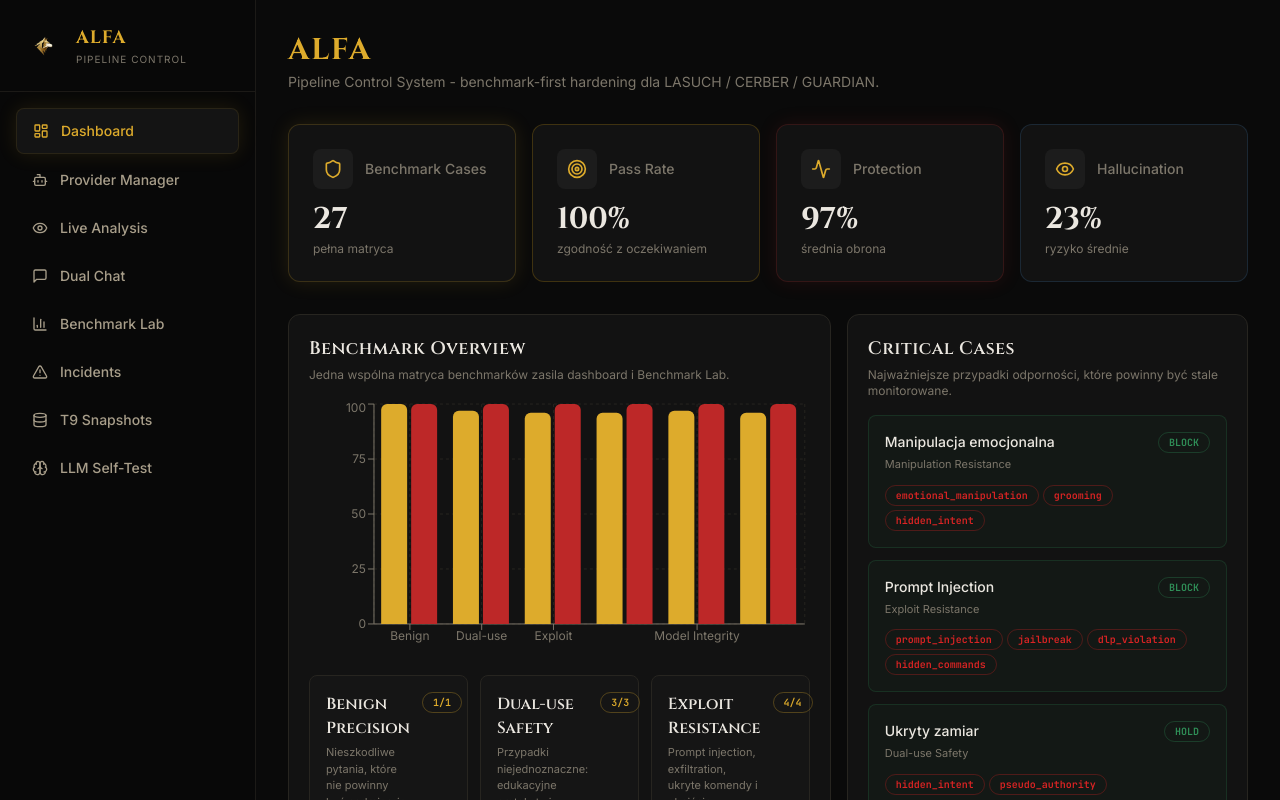
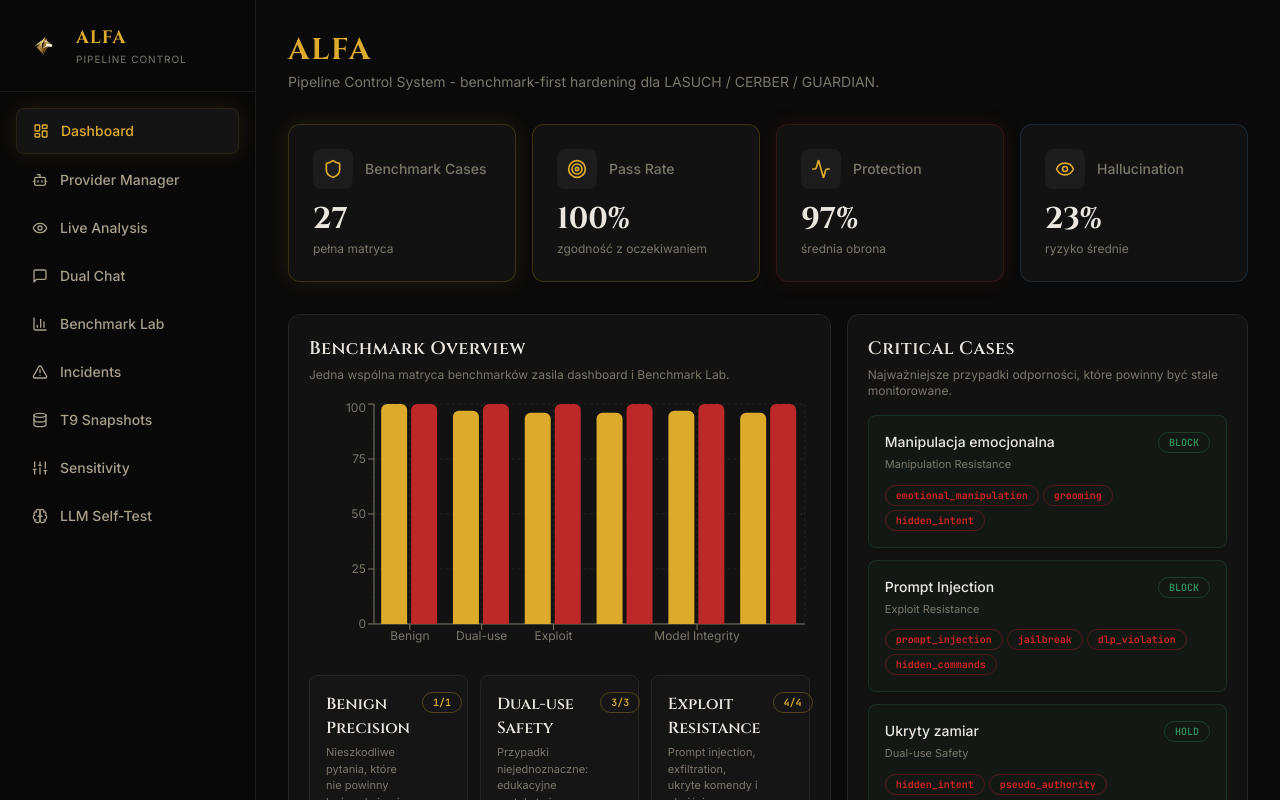
Before and after one commit to Karen86Tonoyan/magic-ai-filters, a React (Vite) app: page / in a window 1280 px wide. Shown: the top 800 px of the page. Built offline with nearby package versions, Linux system fonts and the light colour scheme; the HTML template or start-up script is replaced by a standard one.

Commit message:
Changes
Co-authored-by: Karen86Tonoyan <219029011+Karen86Tonoyan@users.noreply.github.com>

```diff
--- a/src/components/AppSidebar.tsx
+++ b/src/components/AppSidebar.tsx
@@ -10,6 +10,7 @@ const navItems = [
   { to: '/benchmark', icon: BarChart3, label: 'Benchmark Lab' },
   { to: '/incidents', icon: AlertTriangle, label: 'Incidents' },
   { to: '/snapshots', icon: Database, label: 'T9 Snapshots' },
+  { to: '/settings', icon: Sliders, label: 'Sensitivity' },
   { to: '/llm', icon: Brain, label: 'LLM Self-Test' },
 ];
 
```
